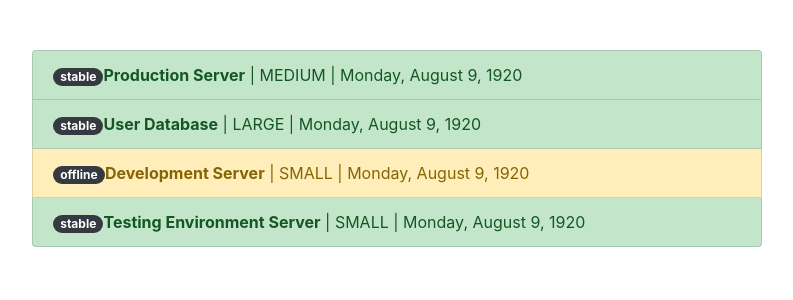
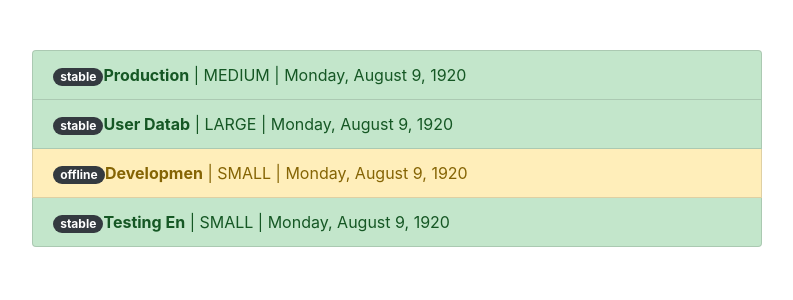
Before and after one commit to Gagandeep39/angular-pipes-ex1, an Angular app: page / in a window 1280 px wide. Shown: the top 300 px of the page, without its empty margins (53-846 px from the left). Built offline with nearby package versions, Linux system fonts and the light colour scheme.

Commit message:
Using the custom pipe

```diff
--- a/src/app/app.component.html
+++ b/src/app/app.component.html
@@ -10,7 +10,8 @@
             class="badge badge-pill badge-dark">
             {{ server.status }}
           </span>
-          <strong>{{ server.name }}</strong> |
+          <!-- shorten is a custom pipe  -->
+          <strong>{{ server.name | shorten}}</strong> |
           {{ server.instanceType | uppercase }} |
           <!-- default data pipe  -->
           <!-- {{ server.started | date}} -->
```
